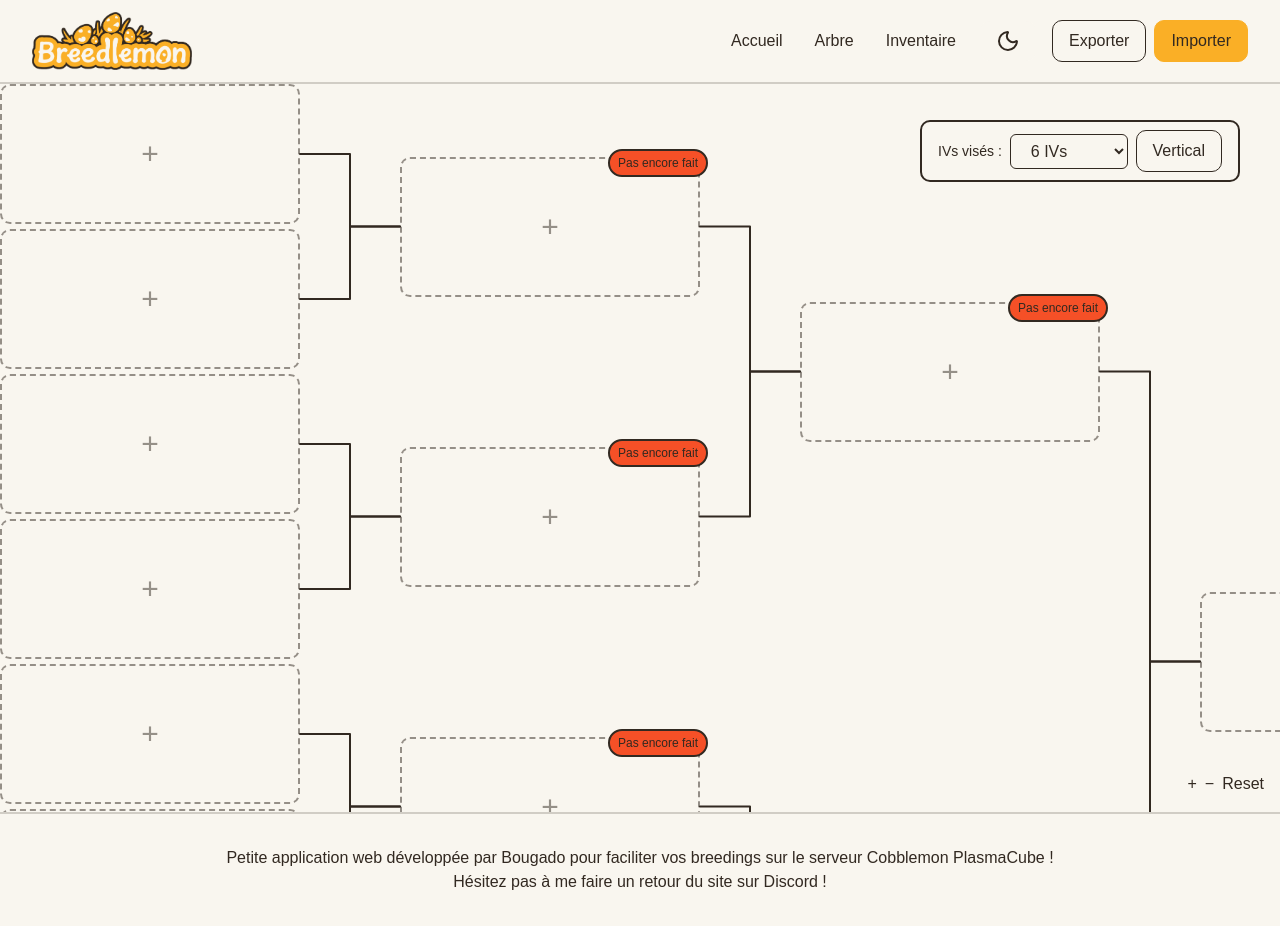
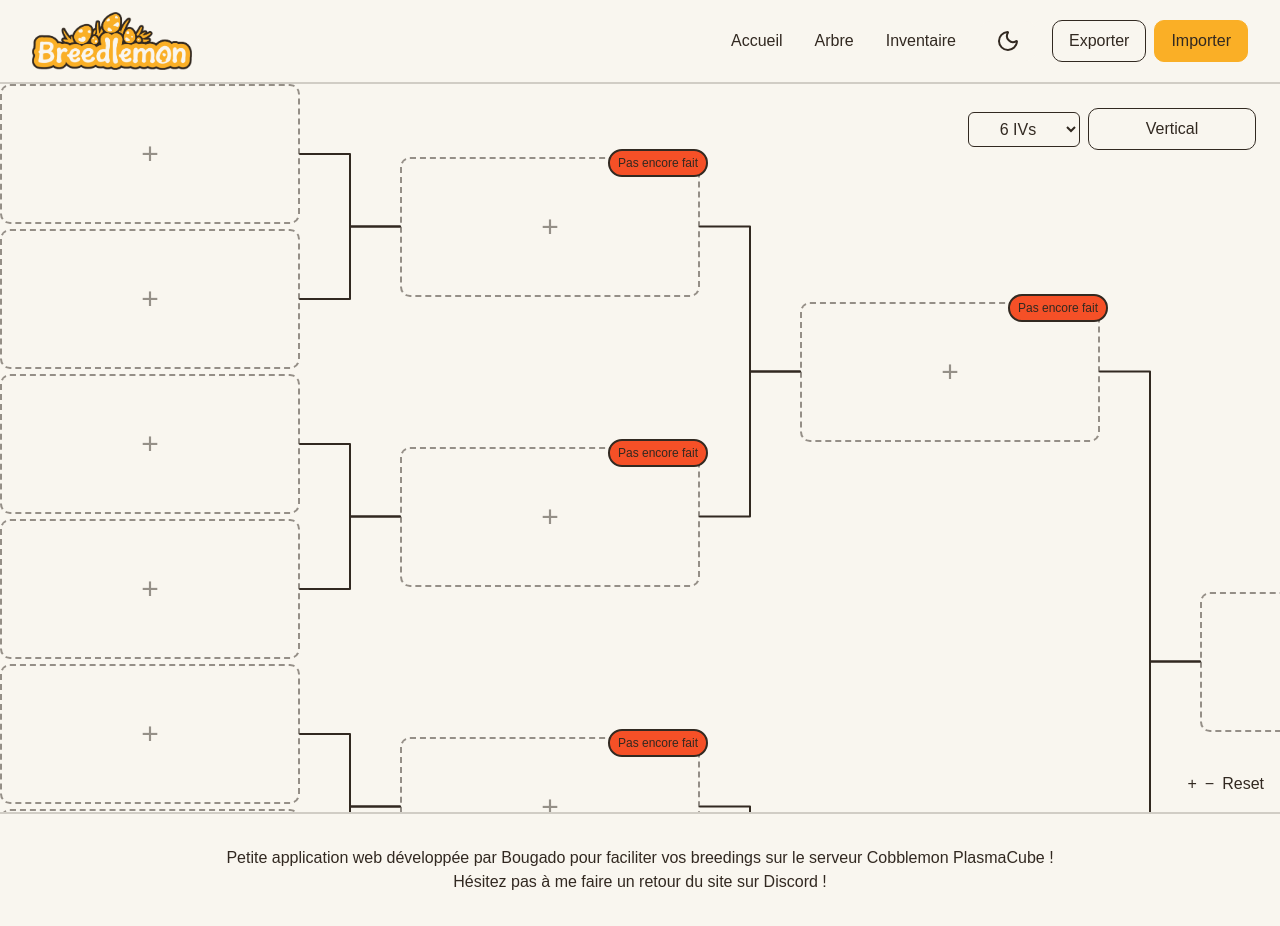
Before and after one commit to BougadoGaboudo/breedlemon, a Next.js app: page /tree in a window 1280 px wide. Built offline with nearby package versions, Linux system fonts and the light colour scheme; a web font is replaced by a local one.

Commit message:
feat(layout): fix ui ux layout tree

```diff
--- a/components/Canvas.tsx
+++ b/components/Canvas.tsx
@@ -33,13 +33,13 @@ export function Canvas({ children, worldWidth, worldHeight }: CanvasProps) {
       </div>
 
       <div style={{ position: "absolute", bottom: 16, right: 16, display: "flex", gap: 8 }}>
-        <button type="button" onClick={zoomIn}>
+        <button type="button" onClick={zoomIn} className="cursor-pointer">
           +
         </button>
-        <button type="button" onClick={zoomOut}>
+        <button type="button" onClick={zoomOut} className="cursor-pointer">
           −
         </button>
-        <button type="button" onClick={reset}>
+        <button type="button" onClick={reset} className="cursor-pointer">
           Reset
         </button>
       </div>
--- a/components/GenealogyTreeView.tsx
+++ b/components/GenealogyTreeView.tsx
@@ -114,7 +114,7 @@ export function GenealogyTreeView({ allSpecies }: { allSpecies: PokemonSpecies[]
         orientation={orientation}
         onOrientationChange={setOrientation}
       />
-      <Canvas worldWidth={worldWidth} worldHeight={worldHeight}>
+      <Canvas key={`${targetIvCount}-${orientation}`} worldWidth={worldWidth} worldHeight={worldHeight}>
         <CanvasEdges edges={edges} nodesById={nodesById} orientation={orientation} />
         {nodes.map((node) => {
           const slot = tree[node.genIndex][node.slotIndex];
--- a/components/TreeControls.tsx
+++ b/components/TreeControls.tsx
@@ -17,17 +17,21 @@ export function TreeControls({
   onOrientationChange,
 }: TreeControlsProps) {
   return (
-    <div className="w-80 absolute top-22.5 right-6.5 md:top-30 md:right-10 z-40 flex items-center gap-2 bg-light-500 border-2 border-dark-500 rounded-lg px-4 py-2">
-      <span className="text-sm whitespace-nowrap">IVs visés :</span>
+    <div className="w-80 absolute top-22.5 left-1/2 -translate-x-1/2 md:left-auto md:translate-x-0 md:top-25 md:right-2 z-40 flex items-center gap-2 px-4 py-2">
+      <div className="w-28 shrink-0">
         <Select
           value={targetIvCount}
           options={[2, 3, 4, 5, 6].map((n) => ({ value: n, label: `${n} IVs` }))}
           placeholder="IVs"
-        className="py-1.75 px-4"
+          className="py-1.75 px-4 text-center rounded-lg"
           onChange={(count) => count !== undefined && onTargetIvCountChange(count)}
         />
+      </div>
 
-      <SecondaryButton onClick={() => onOrientationChange(orientation === "horizontal" ? "vertical" : "horizontal")}>
+      <SecondaryButton
+        onClick={() => onOrientationChange(orientation === "horizontal" ? "vertical" : "horizontal")}
+        className="flex-1"
+      >
         {orientation === "horizontal" ? "Vertical" : "Horizontal"}
       </SecondaryButton>
     </div>
--- a/lib/genealogyTree.ts
+++ b/lib/genealogyTree.ts
@@ -135,8 +135,10 @@ export function getEligibleEntriesForSlot(
   allSpecies: PokemonSpecies[],
 ): InventoryEntry[] {
   const currentEntry = inventory.find((e) => e.id === tree[genIndex][slotIndex]?.inventoryEntryId);
-  const withCurrent = (list: InventoryEntry[]) =>
-    currentEntry && !list.some((e) => e.id === currentEntry.id) ? [currentEntry, ...list] : list;
+  const withCurrent = (list: InventoryEntry[]) => {
+    if (!currentEntry) return list;
+    return [currentEntry, ...list.filter((e) => e.id !== currentEntry.id)];
+  };
 
   const targetSpecies = getTargetChildSpecies(tree, genIndex, slotIndex, inventory, allSpecies);
   const targetBaseFormId = targetSpecies ? resolveBaseForm(targetSpecies, allSpecies) : null;
```
Lines whose indentation alone changed are shown as unchanged.
